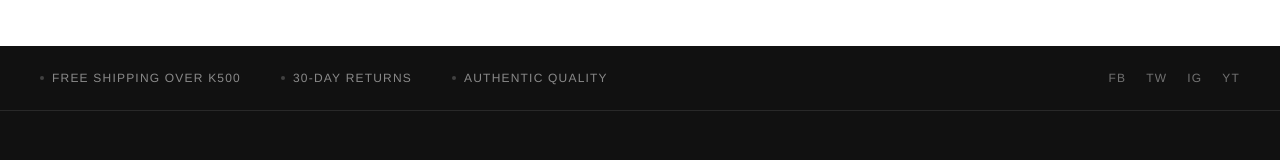
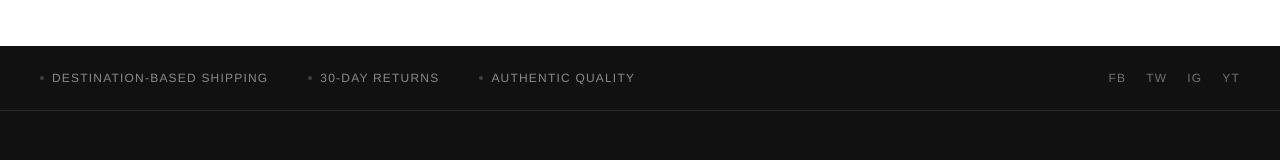
Before and after one commit to Mapalochisha/Hembox, a Next.js app: page /account/login in a window 1280 px wide. Shown: the part 742-902 px from the top of the page. Built offline with nearby package versions, Linux system fonts and the light colour scheme; no server answers.

Commit message:
M8 remove legacy free-shipping banner

```diff
--- a/src/app/(store)/layout.tsx
+++ b/src/app/(store)/layout.tsx
@@ -9,12 +9,10 @@ export default function StoreLayout({ children }: { children: React.ReactNode })
       <CartDrawer />
       {children}
 
-      {/* Footer */}
       <footer className="bg-[#111] text-white mt-16">
-        {/* Top banner */}
         <div className="border-b border-white/10 px-6 md:px-10 py-6 flex flex-col md:flex-row items-center justify-between gap-4">
           <div className="flex flex-wrap justify-center md:justify-start gap-6 md:gap-10 text-xs tracking-widest uppercase opacity-50">
-            {["Free Shipping Over K500", "30-Day Returns", "Authentic Quality"].map(item => (
+            {["Destination-based Shipping", "30-Day Returns", "Authentic Quality"].map(item => (
               <span key={item} className="flex items-center gap-2">
                 <span className="w-1 h-1 rounded-full bg-white opacity-40 inline-block" />
                 {item}
@@ -28,16 +26,13 @@ export default function StoreLayout({ children }: { children: React.ReactNode })
           </div>
         </div>
 
-        {/* Main footer content */}
         <div className="px-6 md:px-10 py-12">
           <div className="grid grid-cols-2 md:grid-cols-5 gap-8 md:gap-12">
-            {/* Brand column */}
             <div className="col-span-2 md:col-span-2">
               <p className="font-black text-xl tracking-widest uppercase mb-4">HemBox</p>
               <p className="opacity-35 text-xs leading-relaxed max-w-xs mb-6">
                 Premium clothing crafted for everyday living. Quality you can feel, style you can own.
               </p>
-              {/* Newsletter */}
               <p className="text-xs tracking-widest uppercase opacity-50 mb-3">Stay in the loop</p>
               <div className="flex gap-2">
                 <input
@@ -51,7 +46,6 @@ export default function StoreLayout({ children }: { children: React.ReactNode })
               </div>
             </div>
 
-            {/* Links */}
             {[
               { title: "Shop", links: [
                 { label: "Men", href: "/categories/men" },
@@ -87,7 +81,6 @@ export default function StoreLayout({ children }: { children: React.ReactNode })
           </div>
         </div>
 
-        {/* Bottom bar */}
         <div className="border-t border-white/10 px-6 md:px-10 py-5 flex flex-col md:flex-row items-center justify-between gap-3">
           <p className="text-xs opacity-25">© 2026 HemBox. All rights reserved.</p>
           <div className="flex items-center gap-2">
```
